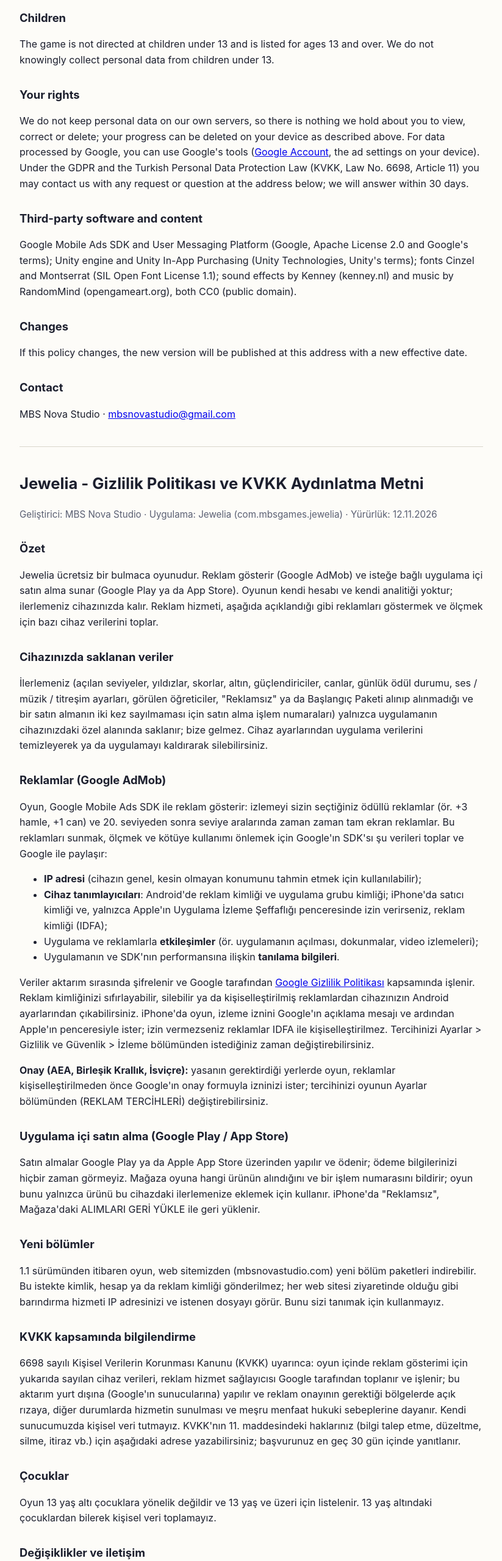
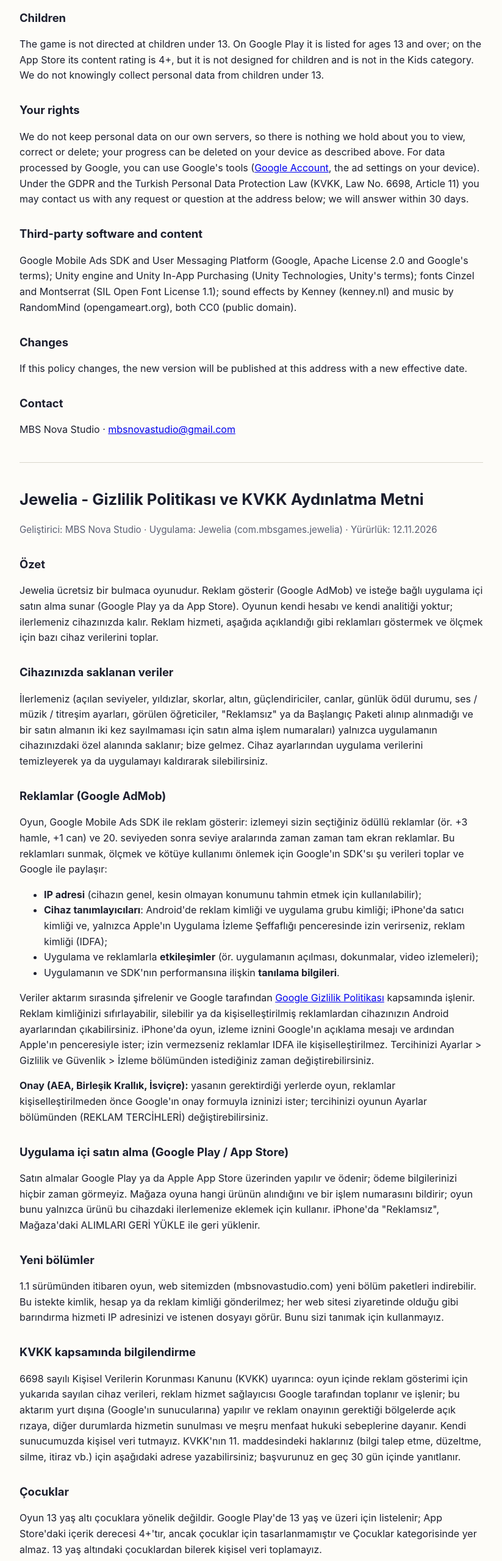
Before and after one commit to mbsnovastudio/jewelia-privacy, a plain HTML site: page index.html in a window 1280 px wide. Shown: the part 1778-4338 px from the top of the page at 61% size, without its empty margins (228-1051 px from the left). Drawn offline with Linux system fonts and the light colour scheme.

Commit message:
Privacy policy: clarify age listing (Play 13+, App Store 4+ content rating, not Kids)
Co-Authored-By: Claude Opus 5.5 <noreply@anthropic.com>

```diff
--- a/index.html
+++ b/index.html
@@ -78,8 +78,9 @@ file. We do not use this to identify you.</p>
 </ul>
 
 <h2>Children</h2>
-<p>The game is not directed at children under 13 and is listed for ages 13 and over. We do not knowingly collect
-personal data from children under 13.</p>
+<p>The game is not directed at children under 13. On Google Play it is listed for ages 13 and over; on the App Store
+its content rating is 4+, but it is not designed for children and is not in the Kids category. We do not knowingly
+collect personal data from children under 13.</p>
 
 <h2>Your rights</h2>
 <p>We do not keep personal data on our own servers, so there is nothing we hold about you to view, correct or delete;
@@ -154,8 +155,9 @@ meşru menfaat hukuki sebeplerine dayanır. Kendi sunucumuzda kişisel veri tutm
 yanıtlanır.</p>
 
 <h2>Çocuklar</h2>
-<p>Oyun 13 yaş altı çocuklara yönelik değildir ve 13 yaş ve üzeri için listelenir. 13 yaş altındaki çocuklardan bilerek
-kişisel veri toplamayız.</p>
+<p>Oyun 13 yaş altı çocuklara yönelik değildir. Google Play'de 13 yaş ve üzeri için listelenir; App Store'daki içerik
+derecesi 4+'tır, ancak çocuklar için tasarlanmamıştır ve Çocuklar kategorisinde yer almaz. 13 yaş altındaki çocuklardan
+bilerek kişisel veri toplamayız.</p>
 
 <h2>Değişiklikler ve iletişim</h2>
 <p>Bu politika değişirse yeni sürüm bu adreste yeni yürürlük tarihiyle yayınlanır. Sorularınız ve başvurularınız için:
```
